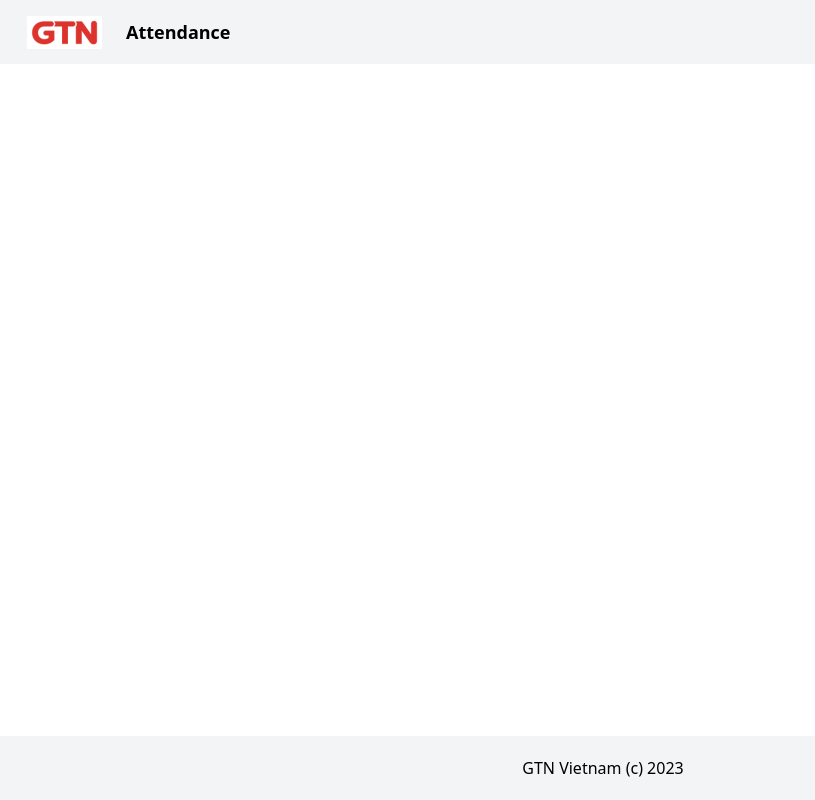
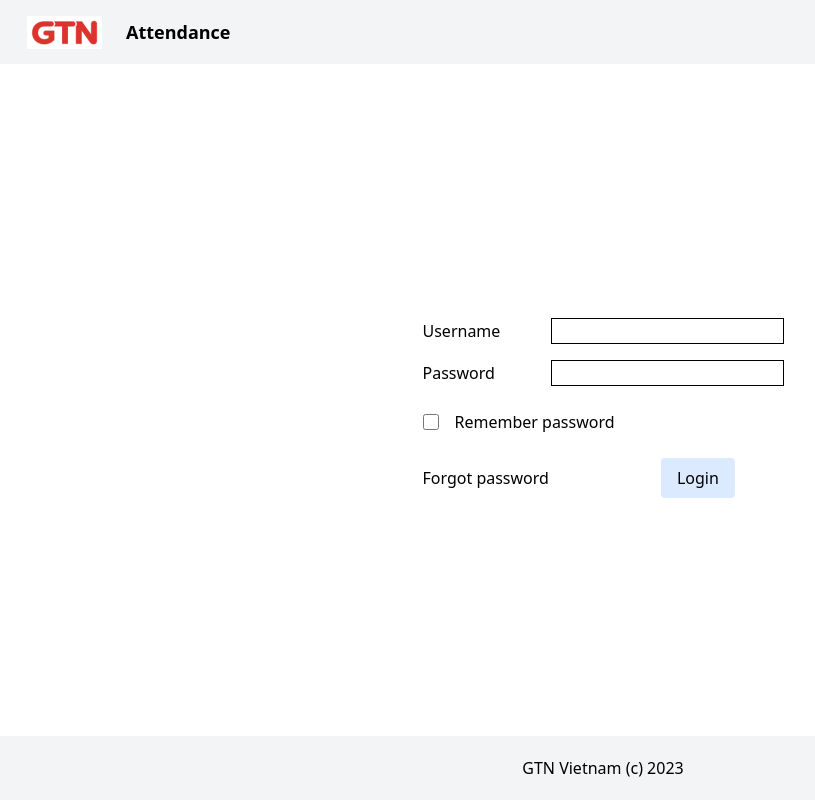
Before and after one commit to Huytrann97/attendancee, a Next.js app in the folder FrontEnd/: page /login in a window 1280 px wide. Shown: the whole page, without its empty margins (37-852 px from the left). Built offline with nearby package versions, Linux system fonts and the light colour scheme.

Commit message:
fix login page and push value between each component

```diff
--- /dev/null
+++ b/FrontEnd/src/app/(auth)/login/page.tsx
@@ -0,0 +1,12 @@
+import FormLogin from "../../components/FormLogin";
+import React from "react";
+
+const LoginPage = () => {
+  return (
+    <div className="flex items-center justify-center h-screen py-16">
+      <FormLogin />
+    </div>
+  );
+};
+
+export default LoginPage;
--- a/FrontEnd/src/app/(pages)/login/page.tsx
+++ /dev/null
@@ -1,9 +0,0 @@
-import React from 'react'
-
-const Login = () => {
-  return (
-    <div>da login</div>
-  )
-}
-
-export default Login
--- a/FrontEnd/src/app/components/Button.tsx
+++ b/FrontEnd/src/app/components/Button.tsx
@@ -2,12 +2,15 @@ import type { NextPage } from "next";
 
 interface Props {
   label: string;
+  onClick: () => void;
 }
-const Button: NextPage<Props> = (props) => {
-  const { label } = props;
 
+const Button: NextPage<Props> = ({ label, onClick }) => {
   return (
-    <button className="bg-blue-100 hover:bg-blue-700 text-black py-2 px-4 rounded">
+    <button
+      className="bg-blue-100 hover:bg-blue-700 text-black py-2 px-4 rounded"
+      onClick={onClick}
+    >
       {label}
     </button>
   );
--- a/FrontEnd/src/app/components/FormInput.tsx
+++ b/FrontEnd/src/app/components/FormInput.tsx
@@ -1,12 +1,13 @@
-import React from "react";
+import React, { ChangeEvent } from "react";
 import { NextPage } from "next";
 
 interface Props {
   label: string;
+  value: string;
+  onChange: (event: ChangeEvent<HTMLInputElement>) => void;
 }
 
-const FormInput: NextPage<Props> = (props) => {
-  const { label } = props;
+const FormInput: NextPage<Props> = ({ label, value, onChange }) => {
 
   return (
     <div className="flex items-center py-auto gap-26 pt-4">
@@ -17,6 +18,8 @@ const FormInput: NextPage<Props> = (props) => {
         id="input"
         type="text"
         className="w-232 h-35 border border-black"
+        value={value}
+        onChange={onChange}
       />
     </div>
   );
--- a/FrontEnd/src/app/components/FormLogin.tsx
+++ b/FrontEnd/src/app/components/FormLogin.tsx
@@ -1,13 +1,31 @@
-import React from "react";
+"use client";
+
 import FormInput from "./FormInput";
 import Button from "./Button";
+import { ChangeEvent, useState } from "react";
 
 const FormLogin = () => {
+  const [username, setUsername] = useState("");
+  const [password, setPassword] = useState("");
+
+  const handleButtonClick = () => {
+    console.log("Username:", username);
+    console.log("Password:", password);
+  };
+
+  const handleUsernameChange = (event: ChangeEvent<HTMLInputElement>) => {
+    setUsername(event.target.value);
+  };
+
+  const handlePasswordChange = (event: ChangeEvent<HTMLInputElement>) => {
+    setPassword(event.target.value);
+  };
+
   return (
     <div className="flex items-center justify-center">
       <div>
-        <FormInput label="Username" />
-        <FormInput label="Password" />
+        <FormInput label="Username" value={username} onChange={handleUsernameChange}/>
+        <FormInput label="Password" value={password} onChange={handlePasswordChange} />
         <div className="flex items-center pt-6">
           <input
             type="checkbox"
@@ -23,7 +41,7 @@ const FormLogin = () => {
             Forgot password
           </label>
           <div className="pl-28">
-            <Button label="Login" />
+            <Button label="Login" onClick={handleButtonClick} />
           </div>
         </div>
       </div>
--- a/FrontEnd/src/app/login/page.tsx
+++ /dev/null
@@ -1,9 +0,0 @@
-import React from 'react'
-
-const Login = () => {
-  return (
-    <div>da login</div>
-  )
-}
-
-export default Login
```
Also changed, not shown: FrontEnd/src/pages/api/routes.tsx (added).
